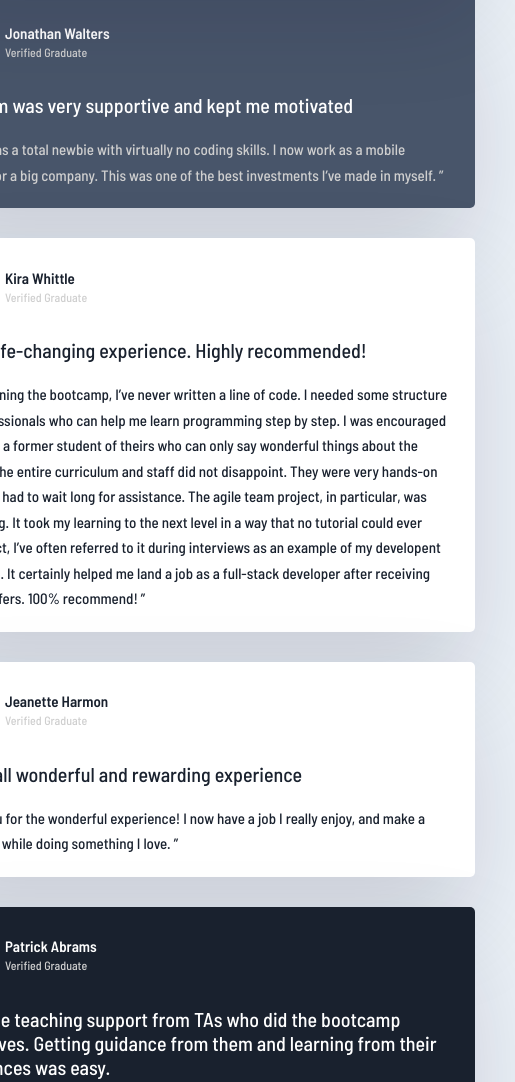
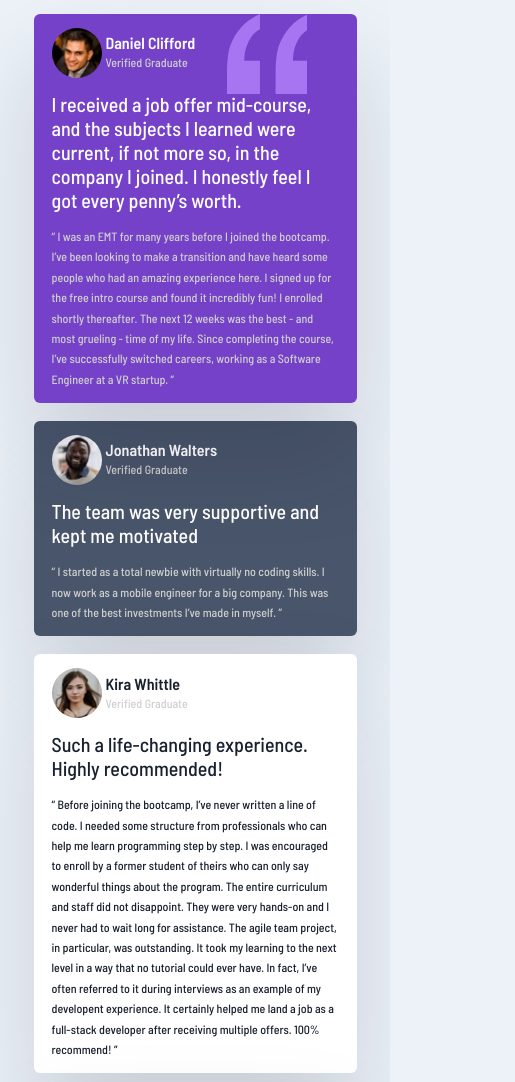
Before and after one commit to web-ghoul/Testimonials-grid-section-challenge-hub, a plain HTML site: page index.html in a window 390 px wide. Shown: the top 1082 px of the page, 515 px wide, since content can reach past the window. Drawn offline with Linux system fonts and the light colour scheme.

Commit message:
Add files via upload

```diff
--- a/index.css
+++ b/index.css
@@ -139,32 +139,28 @@ p {
     line-height: 1.7;
 }
 
-@media (max-width:992px) {
-    .main .container {
-        padding: 30px;
-    }
+@media (max-width:1200px) {
     .box {
-        width: 800px;
-        height: fit-content;
+        width: 85%;
         grid-template-areas: 'one one two three' 'four five five three';
+        gap: 25px;
+        padding: 18px;
         grid-template-columns: repeat(4, 1fr);
     }
     .box>div {
         border-radius: 8px;
-        padding: 20px;
-        gap: 10px;
+        padding: 18px 25px;
+        gap: 18px;
     }
-    .box .one:after {
-        right: 50px;
-        width: 80px;
-        height: 80px;
+    .box>div .head {
+        gap: 8px;
     }
     .box>div .head .pic {
-        width: 60px;
-        height: 60px;
+        width: 45px;
+        height: 45px;
     }
     .box>div .head .info h3 {
-        font-size: 15px;
+        font-size: 16px;
     }
     .box>div .head .info p {
         font-size: 12px;
@@ -173,33 +169,84 @@ p {
         font-size: 12px;
     }
     .box>div>h2 {
+        font-size: 20px;
+    }
+    .box .one:after {
+        width: 90px;
+        height: 90px;
+    }
+}
+
+@media (max-width:992px) {
+    body {
+        height: auto;
+    }
+    .box {
+        width: 90%;
+        grid-template-areas: 'one two' 'three four' 'five five';
+        gap: 20px;
+        padding: 16px;
+        grid-template-columns: repeat(2, 1fr);
+    }
+    .box>div {
+        border-radius: 6px;
+        padding: 16px 20px;
+        gap: 16px;
+    }
+    .box>div .head {
+        gap: 6px;
+    }
+    .box>div .head .pic {
+        width: 40px;
+        height: 40px;
+    }
+    .box>div .head .info h3 {
+        font-size: 14px;
+    }
+    .box>div .head .info p {
+        font-size: 10px;
+    }
+    .box>div>p {
+        font-size: 10px;
+    }
+    .box>div>h2 {
         font-size: 18px;
+    }
+    .box .one:after {
+        width: 80px;
+        height: 80px;
     }
 }
 
 @media (max-width:768px) {
-    .main .container {
-        padding: 20px;
-    }
     .box {
-        width: 600px;
-        grid-template-areas: 'one' 'two' 'three' ' four' 'five';
+        width: 90%;
+        grid-template-areas: 'one' 'two' 'three' 'four' 'five';
+        gap: 18px;
+        padding: 14px;
         grid-template-columns: repeat(1, 1fr);
     }
     .box>div {
-        border-radius: 5px;
-        padding: 20px;
-        gap: 20px;
+        padding: 14px 18px;
+        gap: 14px;
     }
-    .box>div h2 {
+    .box>div .head {
+        gap: 4px;
+    }
+    .box>div .head .pic {
+        width: 50px;
+        height: 50px;
+    }
+    .box>div .head .info h3 {
+        font-size: 16px;
+    }
+    .box>div .head .info p {
+        font-size: 12px;
+    }
+    .box>div>p {
+        font-size: 12px;
+    }
+    .box>div>h2 {
         font-size: 20px;
     }
-    .box>div p {
-        font-size: 15px;
-    }
-    .box .one:after {
-        right: 40px;
-        width: 70px;
-        height: 70px;
-    }
 }
```
